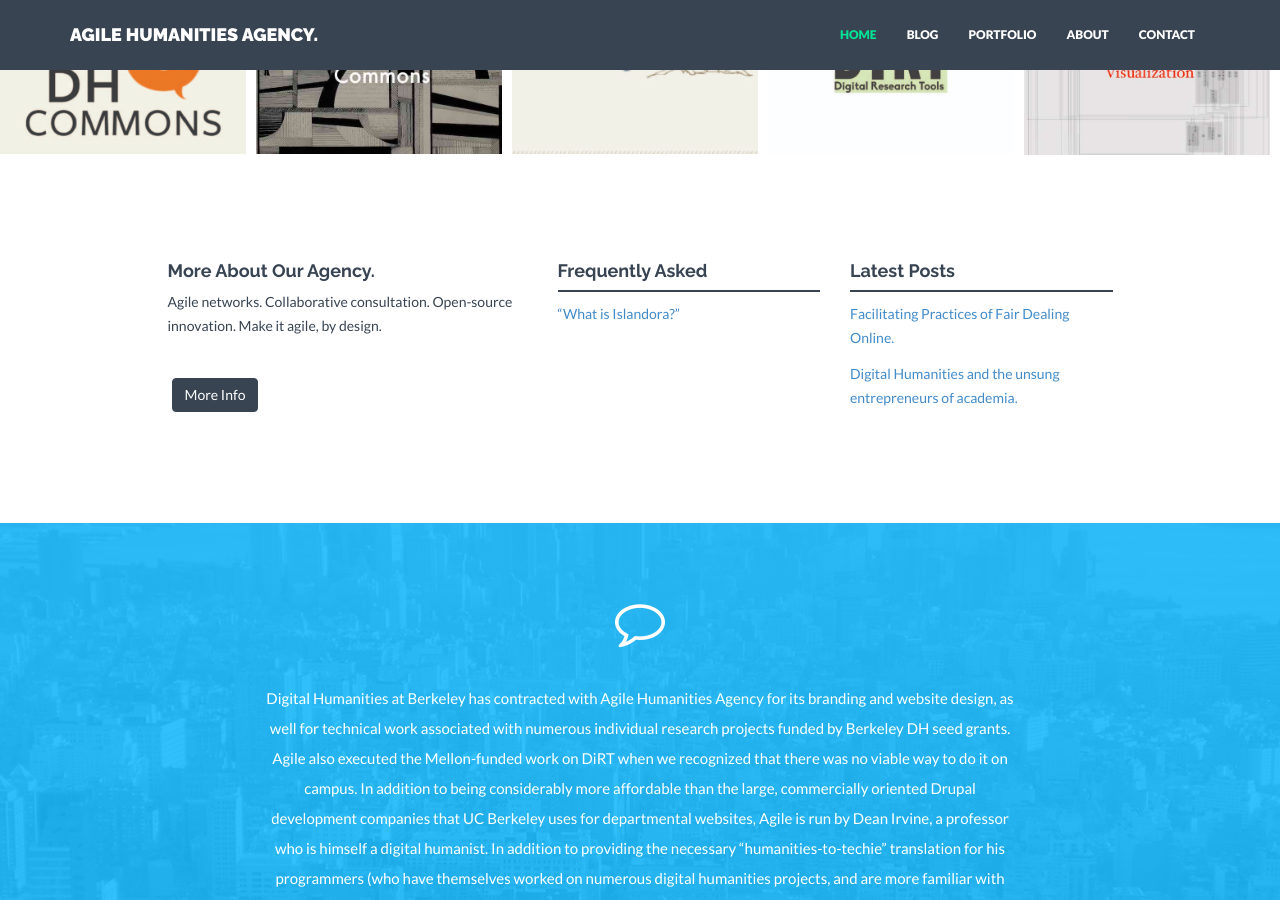
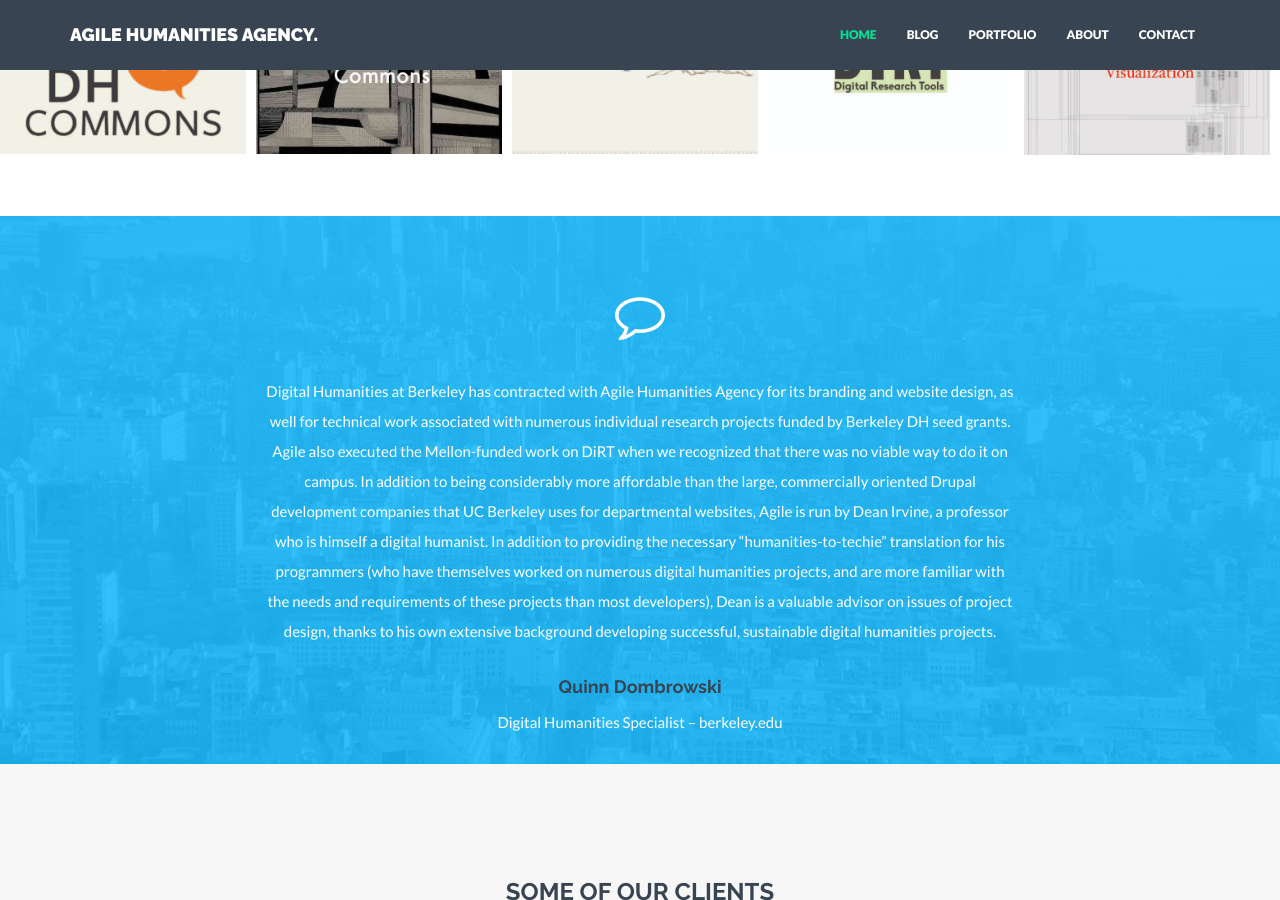
Before and after one commit to agile-humanities/agile-humanities.github.io, a Jekyll site: the page built from index.html, in a window 1280 px wide and 900 px high, scrolled down 1416 px. Built offline with Jekyll 4.4.1, drawn with Linux system fonts in a browser that asks for light colours; nearby versions of some CDN libraries.

```diff
--- a/index.html
+++ b/index.html
@@ -30,30 +30,3 @@
 </div><! --/service -->
 
 {% include portfolio.html title="LATEST WORKS" limit=10 %}
-
-<div class="container mtb">
-    <div class="row">
-        <div class="col-lg-4 col-lg-offset-1">
-            <h4>More About Our Agency.</h4>
-            <p>{{ site.about }}</p>
-            <p><br/><a href="{{ "/about/" | prepend: site.baseurl }}" class="btn btn-theme">More Info</a></p>
-        </div>
-
-        <div class="col-lg-3">
-            <h4>Frequently Asked</h4>
-            <div class="hline"></div>
-            {% for post in site.categories['question'] %}
-                <p><a href="{{ post.url | prepend: site.baseurl }}">{{ post.title }}</a></p>
-            {% endfor %}
-        </div>
-
-        <div class="col-lg-3">
-            <h4>Latest Posts</h4>
-            <div class="hline"></div>
-            {% for post in site.categories['blog'] limit:2 %}
-                <p><a href="{{ post.url | prepend: site.baseurl }}">{{ post.title }}.</a></p>
-            {% endfor %}
-        </div>
-
-    </div><!--/row -->
-</div><!--/container -->
```
